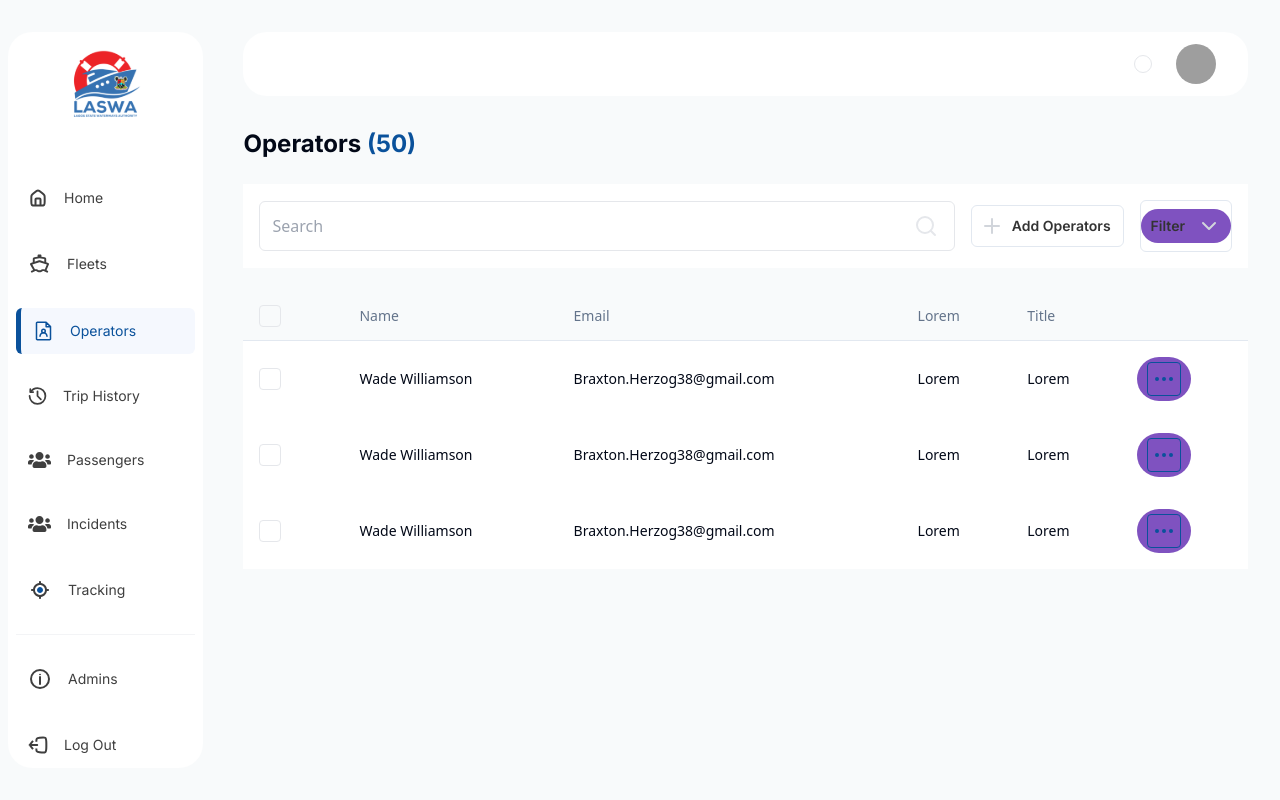
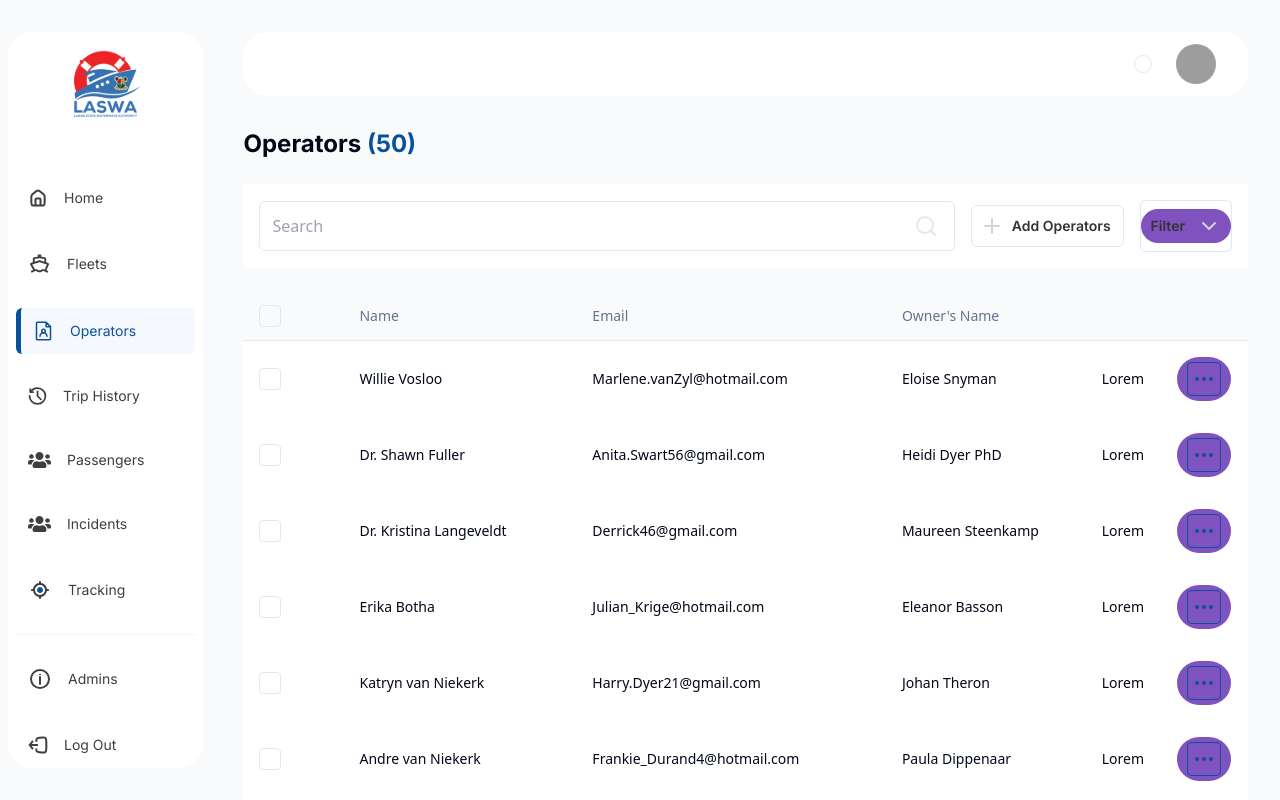
Before and after one commit to ieadeleke/dashboard, a Next.js app: page /operators in a window 1280 px wide. Shown: the top 800 px of the page. Built offline with nearby package versions, Linux system fonts and the light colour scheme; grey boxes are pictures that could not be loaded.

Commit message:
added dynamic data for operators

```diff
--- a/src/pages/operators.tsx
+++ b/src/pages/operators.tsx
@@ -20,8 +20,10 @@ import {
 import { CheckBox } from "@/components/buttons/CheckBox";
 import { AddOperatorsModal, AddOperatorsModalRef } from "@/components/operators/AddOperatorsModal";
 import { useRef } from "react";
+import { getOperatorsData } from "@/utils/data/operators";
 
 export default function Home() {
+  const data = getOperatorsData(50)
   const addOperatorsRef = useRef<AddOperatorsModalRef>(null)
 
   function addOperator() {
@@ -82,13 +84,13 @@ export default function Home() {
                   </TableHead>
                   <TableHead>Name</TableHead>
                   <TableHead>Email</TableHead>
-                  <TableHead>Lorem</TableHead>
-                  <TableHead>Title</TableHead>
+                  <TableHead>Owner's Name</TableHead>
+                  <TableHead></TableHead>
                   <TableHead></TableHead>
                 </TableRow>
               </TableHeader>
 
-              {Array(3).fill(0).map((item, index) => <TableBody key={index} className="bg-white">
+              {data.map((item) => <TableBody key={item.id} className="bg-white">
                 <TableRow>
                   <TableCell className="font-medium">
                     <div className="flex items-center">
@@ -96,11 +98,11 @@ export default function Home() {
                     </div>
                   </TableCell>
                   <TableCell>
-                    Wade Williamson
+                    {item.name}
                   </TableCell>
-                  <TableCell>Braxton.Herzog38@gmail.com</TableCell>
+                  <TableCell>{item.email}</TableCell>
                   <TableCell>
-                    Lorem
+                    {item.owners_name}
                   </TableCell>
                   <TableCell>Lorem</TableCell>
                   <TableCell>
--- /dev/null
+++ b/src/utils/data/operators/index.ts
@@ -0,0 +1,17 @@
+import { faker } from "@faker-js/faker/locale/af_ZA"
+
+type Operator = {
+    id: string,
+    name: string,
+    email: string,
+    owners_name: string
+}
+
+export function getOperatorsData(size: number): Operator[] {
+    return Array(size).fill(0).map(() => ({
+        id: faker.string.alpha({ length: 6 }),
+        name: faker.person.fullName(),
+        owners_name: faker.person.fullName(),
+        email: faker.internet.email()
+    }))
+}
```
